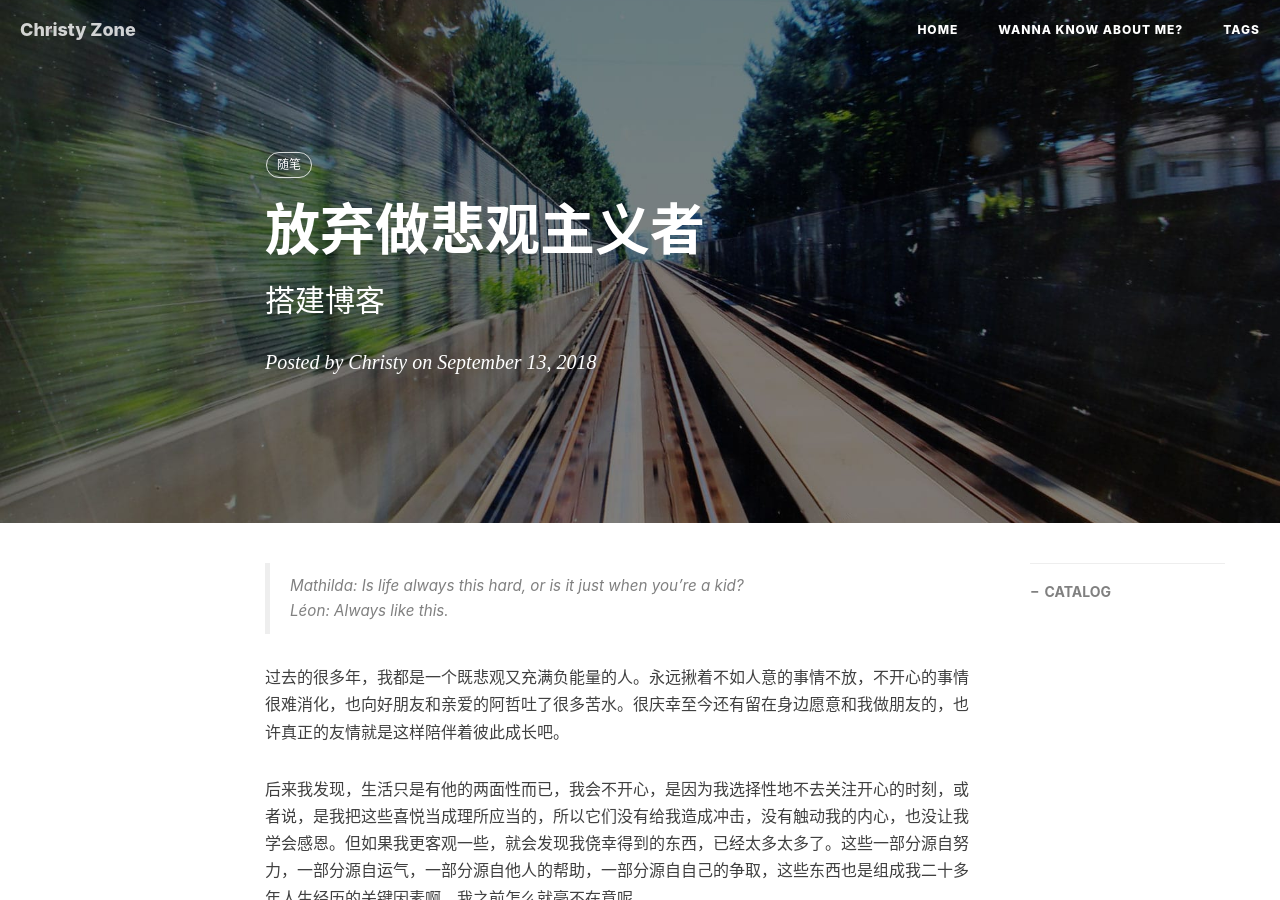
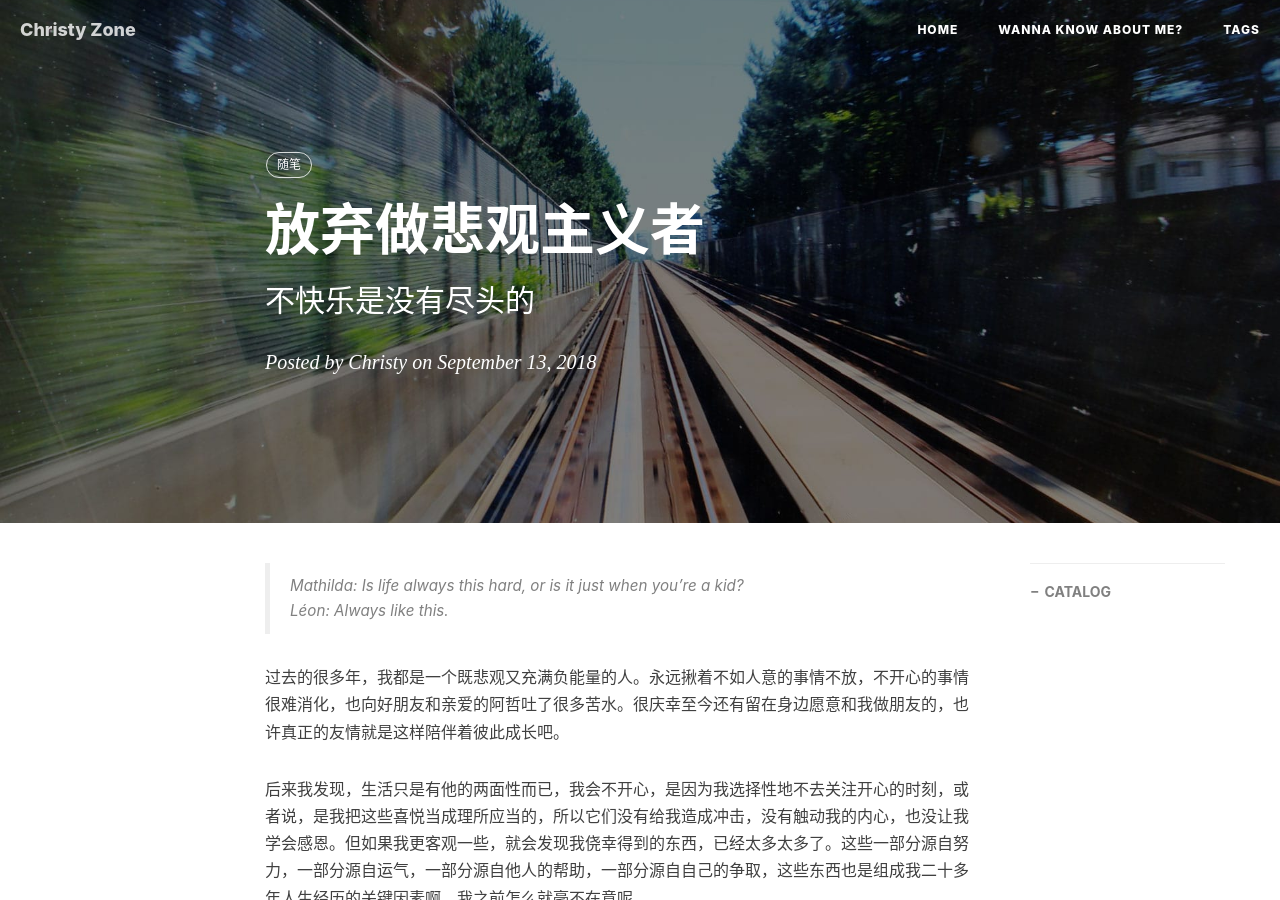
Before and after one commit to xiaoheifish/xiaoheifish.github.io, a Jekyll site: the page built from _posts/2018-09-13-放弃做悲观主义者.md, in a window 1280 px wide and 900 px high. Built offline with Jekyll 4.4.1, drawn with Linux system fonts in a browser that asks for light colours; nearby versions of some CDN libraries; comment, search, counter and statistics services are not loaded.

Commit message:
第二篇博

```diff
--- a/_posts/2018-09-13-放弃做悲观主义者.md
+++ b/_posts/2018-09-13-放弃做悲观主义者.md
@@ -1,7 +1,7 @@
 ---
 layout: post
 title: "放弃做悲观主义者"
-subtitle:   搭建博客
+subtitle:   不快乐是没有尽头的
 date:       2018-09-13
 author:     Christy
 header-img: img/post-bg-2015.jpg
```
